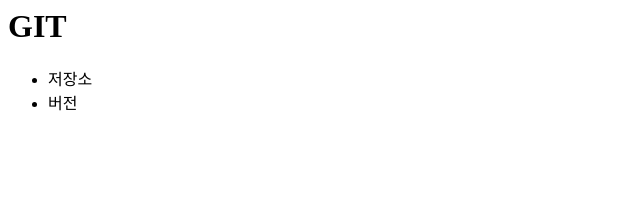
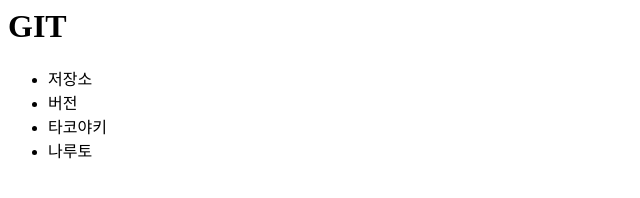
Before and after one commit to ohjulim/for-practice, a plain HTML site: page index.html in a window 1280 px wide. Shown: the whole page, without its empty margins (0-640 px from the left). Drawn offline with Linux system fonts and the light colour scheme.

Commit message:
리스트 추가

```diff
--- a/index.html
+++ b/index.html
@@ -9,6 +9,8 @@
 		<ul>
 			<li>저장소</li>
 			<li>버전</li>
+			<li>타코야키</li>
+			<li>나루토</li>
 		</ul>
 	</body>
 </html>
```
